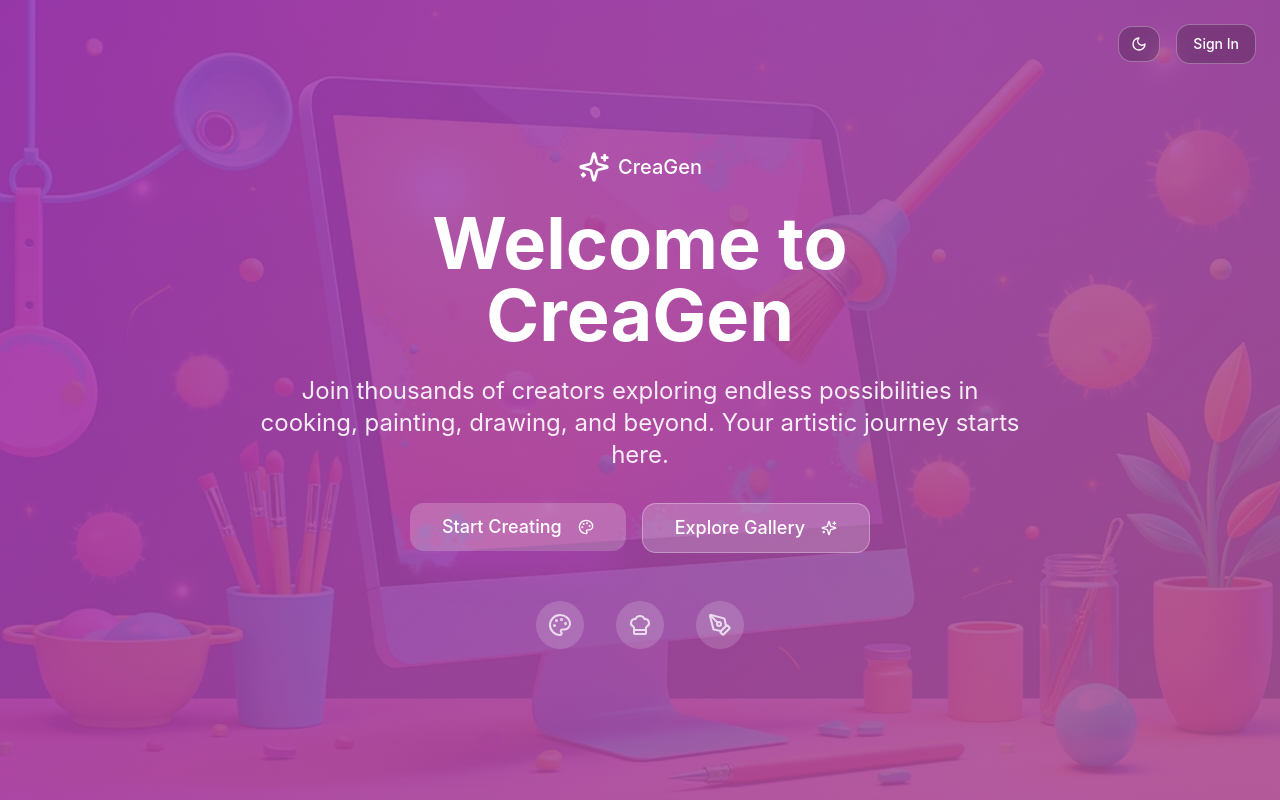
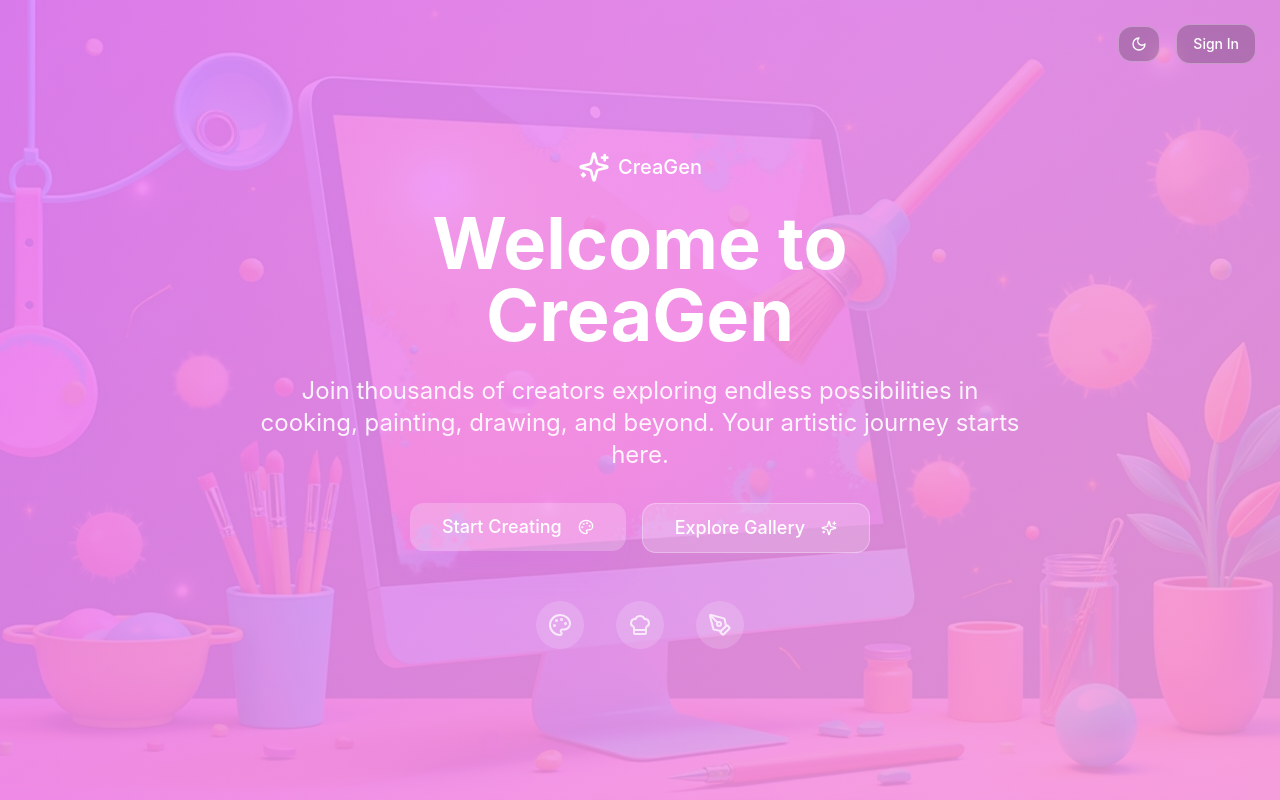
Before and after one commit to Noumek2/CreaGen, a React (Vite) app: page / in a window 1280 px wide. Shown: the top 800 px of the page. Built offline with nearby package versions, Linux system fonts and the light colour scheme.

Commit message:
Refactor theme colors

```diff
--- a/src/index.css
+++ b/src/index.css
@@ -8,6 +8,71 @@ All colors MUST be HSL.
 
 @layer base {
   :root {
+    /* Light Mode - White background with complementary colors */
+    --background: 0 0% 100%;
+    --foreground: 222.2 84% 4.9%;
+
+    --card: 0 0% 100%;
+    --card-foreground: 222.2 84% 4.9%;
+
+    --popover: 0 0% 100%;
+    --popover-foreground: 222.2 84% 4.9%;
+
+    --primary: 290 100% 65%;
+    --primary-foreground: 0 0% 100%;
+
+    --secondary: 210 40% 98%;
+    --secondary-foreground: 222.2 47.4% 11.2%;
+
+    --muted: 210 40% 96%;
+    --muted-foreground: 215.4 16.3% 46.9%;
+
+    --accent: 210 40% 96%;
+    --accent-foreground: 222.2 47.4% 11.2%;
+
+    --destructive: 0 84.2% 60.2%;
+    --destructive-foreground: 210 40% 98%;
+
+    --border: 214.3 31.8% 91.4%;
+    --input: 214.3 31.8% 91.4%;
+    --ring: 290 100% 65%;
+
+    --radius: 1rem;
+
+    /* Creative Design System - Adjusted for light mode */
+    --creative-purple: 290 100% 65%;
+    --creative-pink: 320 85% 70%;
+    --creative-blue: 200 100% 70%;
+    --creative-orange: 25 95% 68%;
+    --creative-green: 120 70% 65%;
+
+    /* Gradients */
+    --gradient-creative: linear-gradient(135deg, hsl(var(--creative-purple)), hsl(var(--creative-pink)));
+    --gradient-vibrant: linear-gradient(135deg, hsl(var(--creative-blue)), hsl(var(--creative-orange)));
+    --gradient-nature: linear-gradient(135deg, hsl(var(--creative-green)), hsl(var(--creative-blue)));
+    --gradient-sunset: linear-gradient(135deg, hsl(var(--creative-orange)), hsl(var(--creative-pink)));
+
+    /* Shadows - Lighter for light mode */
+    --shadow-creative: 0 20px 40px -10px hsl(var(--creative-purple) / 0.2);
+    --shadow-glow: 0 0 50px hsl(var(--creative-pink) / 0.3);
+    --shadow-card: 0 10px 30px -5px hsl(220 13% 26% / 0.1);
+
+    /* Animations */
+    --transition-smooth: all 0.4s cubic-bezier(0.4, 0, 0.2, 1);
+    --transition-bounce: all 0.6s cubic-bezier(0.68, -0.55, 0.265, 1.55);
+
+    --sidebar-background: 0 0% 98%;
+    --sidebar-foreground: 240 5.3% 26.1%;
+    --sidebar-primary: 240 5.9% 10%;
+    --sidebar-primary-foreground: 0 0% 98%;
+    --sidebar-accent: 240 4.8% 95.9%;
+    --sidebar-accent-foreground: 240 5.9% 10%;
+    --sidebar-border: 220 13% 91%;
+    --sidebar-ring: 217.2 91.2% 59.8%;
+  }
+
+  .dark {
+    /* Dark Mode - Keep current appearance */
     --background: 280 15% 6%;
     --foreground: 280 5% 95%;
 
@@ -36,75 +101,18 @@ All colors MUST be HSL.
     --input: 280 10% 15%;
     --ring: 290 100% 65%;
 
-    --radius: 1rem;
-
-    /* Creative Design System */
+    /* Creative colors remain the same */
     --creative-purple: 290 100% 65%;
     --creative-pink: 320 85% 70%;
     --creative-blue: 200 100% 70%;
     --creative-orange: 25 95% 68%;
     --creative-green: 120 70% 65%;
 
-    /* Gradients */
-    --gradient-creative: linear-gradient(135deg, hsl(var(--creative-purple)), hsl(var(--creative-pink)));
-    --gradient-vibrant: linear-gradient(135deg, hsl(var(--creative-blue)), hsl(var(--creative-orange)));
-    --gradient-nature: linear-gradient(135deg, hsl(var(--creative-green)), hsl(var(--creative-blue)));
-    --gradient-sunset: linear-gradient(135deg, hsl(var(--creative-orange)), hsl(var(--creative-pink)));
+    /* Shadows - More pronounced for dark mode */
+    --shadow-creative: 0 20px 40px -10px hsl(var(--creative-purple) / 0.4);
+    --shadow-glow: 0 0 50px hsl(var(--creative-pink) / 0.5);
+    --shadow-card: 0 10px 30px -5px hsl(280 10% 8% / 0.4);
 
-    /* Shadows */
-    --shadow-creative: 0 20px 40px -10px hsl(var(--creative-purple) / 0.3);
-    --shadow-glow: 0 0 50px hsl(var(--creative-pink) / 0.4);
-    --shadow-card: 0 10px 30px -5px hsl(280 10% 8% / 0.3);
-
-    /* Animations */
-    --transition-smooth: all 0.4s cubic-bezier(0.4, 0, 0.2, 1);
-    --transition-bounce: all 0.6s cubic-bezier(0.68, -0.55, 0.265, 1.55);
-
-    --sidebar-background: 0 0% 98%;
-
-    --sidebar-foreground: 240 5.3% 26.1%;
-
-    --sidebar-primary: 240 5.9% 10%;
-
-    --sidebar-primary-foreground: 0 0% 98%;
-
-    --sidebar-accent: 240 4.8% 95.9%;
-
-    --sidebar-accent-foreground: 240 5.9% 10%;
-
-    --sidebar-border: 220 13% 91%;
-
-    --sidebar-ring: 217.2 91.2% 59.8%;
-  }
-
-  .dark {
-    --background: 222.2 84% 4.9%;
-    --foreground: 210 40% 98%;
-
-    --card: 222.2 84% 4.9%;
-    --card-foreground: 210 40% 98%;
-
-    --popover: 222.2 84% 4.9%;
-    --popover-foreground: 210 40% 98%;
-
-    --primary: 210 40% 98%;
-    --primary-foreground: 222.2 47.4% 11.2%;
-
-    --secondary: 217.2 32.6% 17.5%;
-    --secondary-foreground: 210 40% 98%;
-
-    --muted: 217.2 32.6% 17.5%;
-    --muted-foreground: 215 20.2% 65.1%;
-
-    --accent: 217.2 32.6% 17.5%;
-    --accent-foreground: 210 40% 98%;
-
-    --destructive: 0 62.8% 30.6%;
-    --destructive-foreground: 210 40% 98%;
-
-    --border: 217.2 32.6% 17.5%;
-    --input: 217.2 32.6% 17.5%;
-    --ring: 212.7 26.8% 83.9%;
     --sidebar-background: 240 5.9% 10%;
     --sidebar-foreground: 240 4.8% 95.9%;
     --sidebar-primary: 224.3 76.3% 48%;
```
